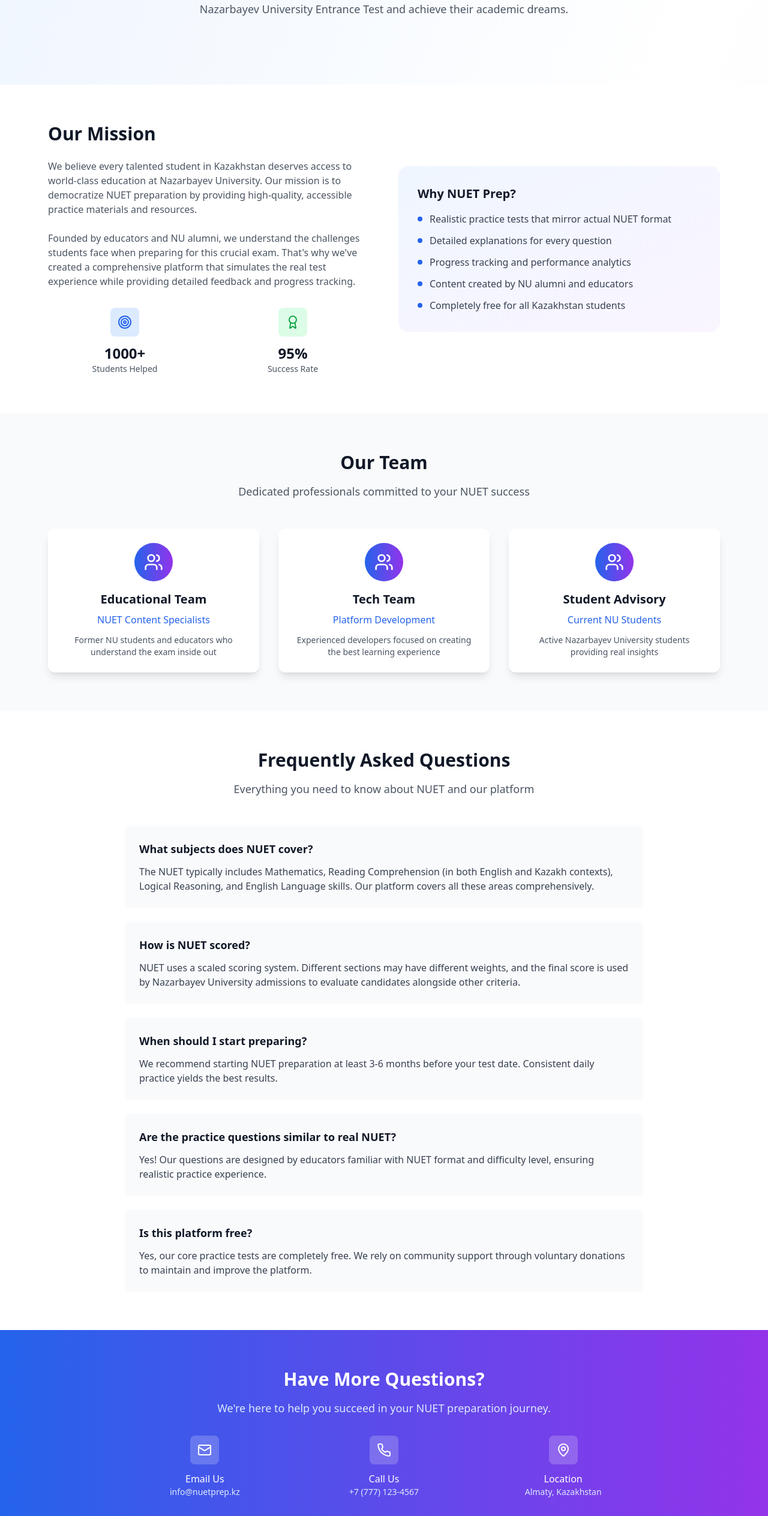
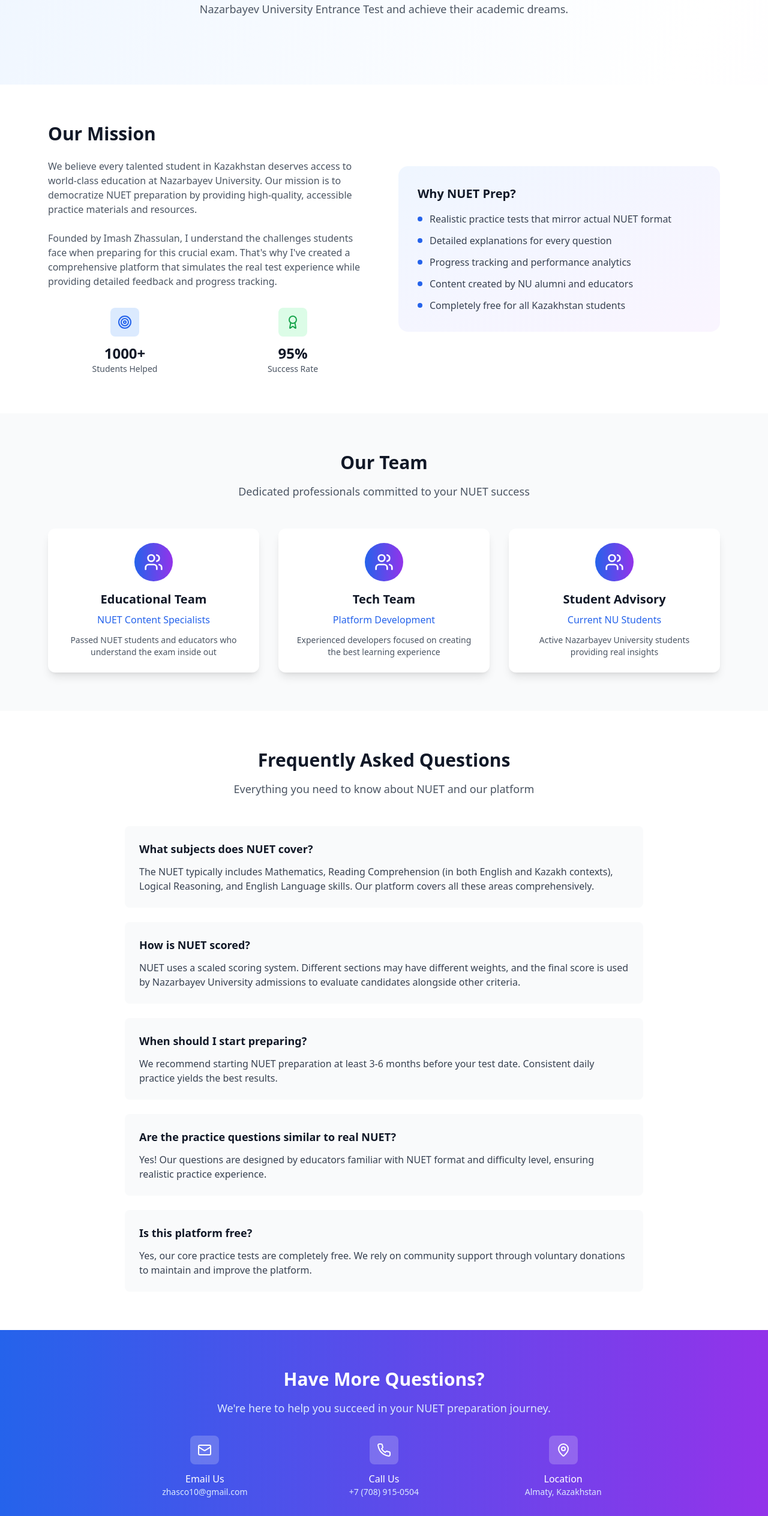
Before and after one commit to zhasik16/nuet-prep-wizard, a React (Vite) app: page /about in a window 1280 px wide. Shown: the part 244-2771 px from the top of the page at 60% size. Built offline with nearby package versions, Linux system fonts and the light colour scheme.

Commit message:
Update About.tsx

```diff
--- a/src/pages/About.tsx
+++ b/src/pages/About.tsx
@@ -8,7 +8,7 @@ const About = () => {
     {
       name: "Educational Team",
       role: "NUET Content Specialists",
-      description: "Former NU students and educators who understand the exam inside out"
+      description: "Passed NUET students and educators who understand the exam inside out"
     },
     {
       name: "Tech Team",
@@ -102,8 +102,8 @@ const About = () => {
                 by providing high-quality, accessible practice materials and resources.
               </p>
               <p className="text-gray-600 mb-8">
-                Founded by educators and NU alumni, we understand the challenges students face
-                when preparing for this crucial exam. That's why we've created a comprehensive
+                Founded by Imash Zhassulan, I understand the challenges students face
+                when preparing for this crucial exam. That's why I've created a comprehensive
                 platform that simulates the real test experience while providing detailed
                 feedback and progress tracking.
               </p>
@@ -215,14 +215,14 @@ const About = () => {
                 <Mail className="w-6 h-6 text-white" />
               </div>
               <div className="text-white font-medium">Email Us</div>
-              <div className="text-blue-100 text-sm">info@nuetprep.kz</div>
+              <div className="text-blue-100 text-sm">zhasco10@gmail.com</div>
             </div>
             <div className="text-center">
               <div className="w-12 h-12 bg-white/20 rounded-lg flex items-center justify-center mx-auto mb-3">
                 <Phone className="w-6 h-6 text-white" />
               </div>
               <div className="text-white font-medium">Call Us</div>
-              <div className="text-blue-100 text-sm">+7 (777) 123-4567</div>
+              <div className="text-blue-100 text-sm">+7 (708) 915-0504</div>
             </div>
             <div className="text-center">
               <div className="w-12 h-12 bg-white/20 rounded-lg flex items-center justify-center mx-auto mb-3">
```
